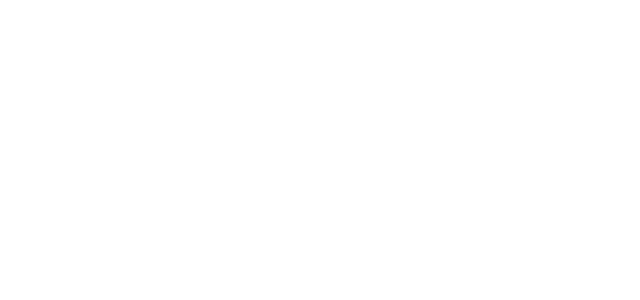
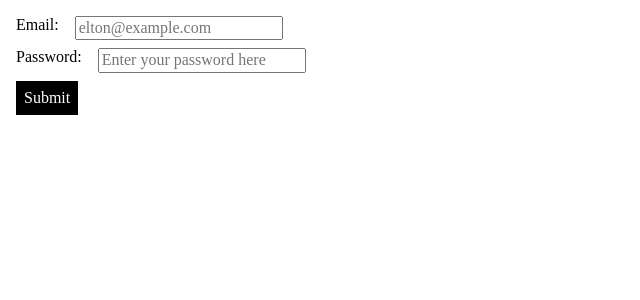
Before and after one commit to EltonLobo07/online-store, a React (Create React App) app in the folder online-store-frontend/: page /login in a window 1280 px wide. Before the commit this address had no page. Shown: the top 300 px of the page, without its empty margins (0-640 px from the left). Built offline with nearby package versions, Linux system fonts and the light colour scheme.

Commit message:
Add basic LogIn and SignUp components

```diff
--- a/online-store-frontend/src/components/Button.js
+++ b/online-store-frontend/src/components/Button.js
@@ -4,6 +4,7 @@
     background-color: black;
     color: white;
     padding: 8px;
+    border: none;
 `;
 
 export default Button;
--- /dev/null
+++ b/online-store-frontend/src/components/FormContainer.js
@@ -0,0 +1,12 @@
+import styled from "styled-components";
+
+const FormContainer = styled.div`
+    display: flex;
+    flex-direction: column;
+    gap: 8px;
+
+    align-items: start;
+    padding: 16px;
+`;
+
+export default FormContainer;
--- /dev/null
+++ b/online-store-frontend/src/components/LabelAndInputContainer.js
@@ -0,0 +1,8 @@
+import styled from "styled-components";
+
+const LabelAndInputContainer = styled.div`
+    display: flex;
+    gap: 16px;
+`;
+
+export default LabelAndInputContainer;
--- /dev/null
+++ b/online-store-frontend/src/components/LogIn.js
@@ -0,0 +1,48 @@
+import LabelAndInputContainer from "./LabelAndInputContainer";
+import Button from "./Button";
+import FormContainer from "./FormContainer";
+import { useState } from "react";
+
+function LogIn() {
+    const [email, setEmail] = useState("");
+    const [password, setPassword] = useState("");
+
+    function handleSubmit(e) {
+        e.preventDefault();
+
+        // Code here
+
+        console.log(email, password);
+
+        setEmail("");
+        setPassword("");
+    };
+
+    return (
+            <form onSubmit = {handleSubmit}>
+                <FormContainer>
+                    <LabelAndInputContainer>
+                        <label htmlFor = "email">Email:</label>
+                        <input  type = "email"
+                                id = "email"
+                                placeholder = "elton@example.com"
+                                value = {email}
+                                onChange = {e => setEmail(e.target.value)} />
+                    </LabelAndInputContainer>
+
+                    <LabelAndInputContainer>
+                        <label htmlFor = "password">Password:</label>
+                        <input  type = "password"
+                                id = "password"
+                                placeholder = "Enter your password here"
+                                value = {password}
+                                onChange = {e => setPassword(e.target.value)} />
+                    </LabelAndInputContainer>
+
+                    <Button>Submit</Button>
+                </FormContainer>
+            </form>
+    );
+};
+
+export default LogIn;
--- /dev/null
+++ b/online-store-frontend/src/components/SignUp.js
@@ -0,0 +1,48 @@
+import FormContainer from "./FormContainer";
+import LabelAndInputContainer from "./LabelAndInputContainer";
+import Button from "./Button";
+import { useState } from "react";
+
+function SignUp() {
+    const [email, setEmail] = useState("");
+    const [password, setPassword] = useState("");
+
+    function handleSubmit(e) {
+        e.preventDefault();
+
+        // Code here
+
+        console.log(email, password);
+
+        setEmail("");
+        setPassword("");
+    };
+
+    return (
+        <form onSubmit = {handleSubmit}>
+            <FormContainer>
+                <LabelAndInputContainer>
+                    <label htmlFor = "email">Email:</label>
+                    <input  type = "email"
+                            id = "email"
+                            placeholder = "elton@example.com"
+                            value = {email}
+                            onChange = {e => setEmail(e.target.value)} />
+                </LabelAndInputContainer>
+
+                <LabelAndInputContainer>
+                    <label htmlFor = "password">Password:</label>
+                    <input  type = "password"
+                            id = "password"
+                            placeholder = "Enter your password here"
+                            value = {password}
+                            onChange = {e => setPassword(e.target.value)} />
+                </LabelAndInputContainer>
+
+                <Button>Submit</Button>
+            </FormContainer>
+        </form>
+    );
+};
+
+export default SignUp;
--- a/online-store-frontend/src/index.js
+++ b/online-store-frontend/src/index.js
@@ -5,6 +5,8 @@
 import Products from "./components/Products";
 import Checkout from "./components/Checkout";
 import Home from "./components/Home";
+import LogIn from "./components/LogIn";
+import SignUp from "./components/SignUp";
 
 const root = ReactDOM.createRoot(document.getElementById("root"));
 root.render(
@@ -15,6 +17,8 @@
                 <Route path = "products" element = {<Products />}></Route>
                 <Route path = "checkout" element = {<Checkout />}></Route>
             </Route>
+            <Route path = "login" element = {<LogIn />}></Route>
+            <Route path = "signup" element = {<SignUp />}></Route>
         </Routes>
     </BrowserRouter>
 );
```
